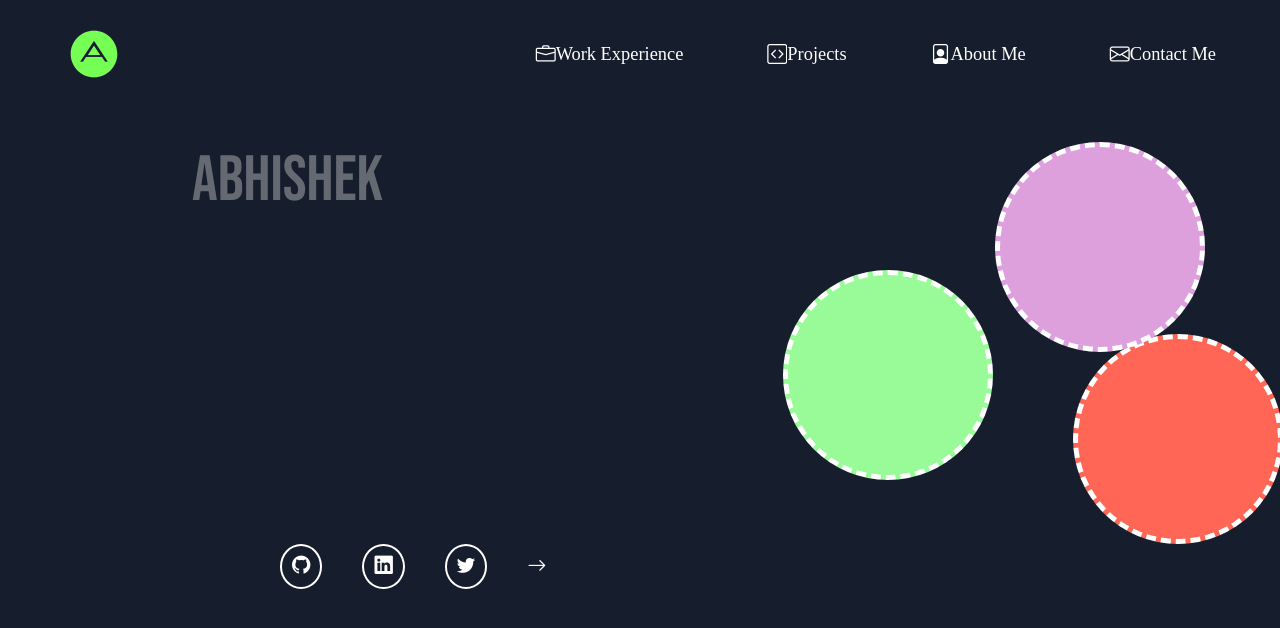
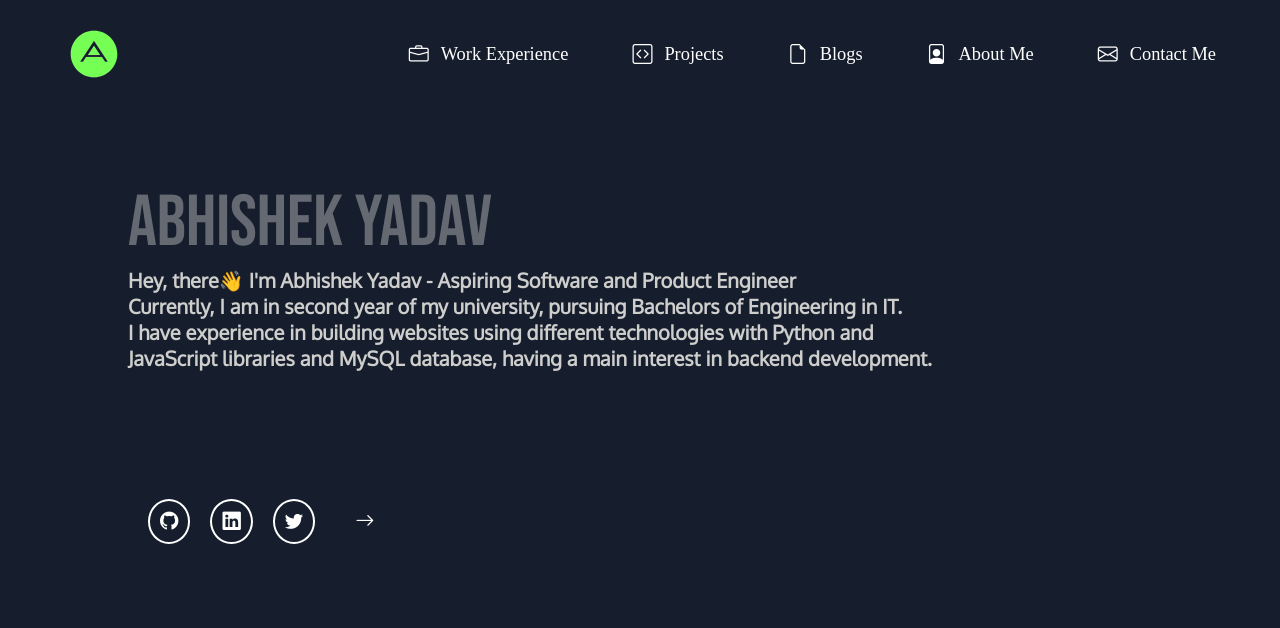
Before and after one commit to abhishekY2401/abhixyz, a React (Create React App) app: page / in a window 1280 px wide. Shown: the top 628 px of the page. Built offline with nearby package versions, Linux system fonts and the light colour scheme; a web font is replaced by a local one.

Commit message:
adjusted all texts and styles

```diff
--- a/src/App.css
+++ b/src/App.css
@@ -1,35 +1,52 @@
 @import url('https://fonts.googleapis.com/css2?family=Bebas+Neue&display=swap');
+@import url('https://fonts.googleapis.com/css2?family=Oxygen&display=swap');
+@import url('https://fonts.googleapis.com/css2?family=Titillium+Web&display=swap');
+
+* {
+  box-sizing: border-box;
+}
 
 h1 {
   color: #fff;
   text-align: center;
 }
 
-.short-intro {
-  margin-top: 5%;
-  margin-left: 15%;
+.names {
+  margin-top: 8%;
+  margin-left: 10%;
 }
 
-.short-intro > p {
+.names > p {
   font-family: 'Bebas Neue', cursive;
-  font-size: 4rem;
+  font-size: 4.5rem;
   color: rgb(220, 220, 221, 0.4);
+}
+
+.names > h4 {
+  font-size: 20px;
+  color: #cececc;
+  font-family: 'Oxygen', sans-serif;
 }
 
 main {
   display: flex;
 }
 
-.circles {
-  width: 200px;
-  height: 200px;
-  border-radius: 50%;
+/* .circles {
+  display: none;
+  width: 500px;
+  height: 400px;
+  transform: translate(50%, 30%);
   border: 5px dashed #fff;
+} */
+
+/* .circles-1 {
+  background-color: palegreen;
 }
 
-.circles-1 {
-  transform: translate(25rem, 15vw);
-  background-color: palegreen;
+.circles-1:hover {
+  cursor: pointer;
+  box-shadow: 2px 2px 10px 10px palegreen;
 }
 
 .circles-2 {
@@ -37,15 +54,25 @@ main {
   background-color: #f65f;
 }
 
+.circles-2:hover {
+  cursor: pointer;
+  box-shadow: 2px 2px 10px 10px #f65f;
+}
+
 .circles-3 {
-  transform: translate(12rem, 5vw);
+  transform: translate(13rem, 5vw);
   background-color: plum;
 }
 
+.circles-3:hover {
+  cursor: pointer;
+  box-shadow: 2px 2px 10px 10px plum;
+} */
+
 .social-links {
   width: 20%;
-  margin-top: 20vw;
-  margin-left: 15rem;
+  margin-top: 10vw;
+  margin-left: 8rem;
   display: flex;
   align-items: center;
 }
@@ -53,7 +80,7 @@ main {
 .github,
 .linkedin,
 .twitter {
-  margin-left: 40px;
+  margin-left: 20px;
   padding: 10px;
   border: 2px solid #fff;
   border-radius: 50%;
--- a/src/App.js
+++ b/src/App.js
@@ -6,12 +6,20 @@ function App() {
     <div className="App">
       <Navbar />
       <main>
-        <div className="short-intro">
-          <p>Abhishek</p>
+        <div className="names">
+          <p id="name">Abhishek Yadav</p>
+          <h4>
+            Hey, there👋 I'm Abhishek Yadav - Aspiring Software and Product
+            Engineer
+            <br />
+            Currently, I am in second year of my university, pursuing Bachelors
+            of Engineering in IT.
+            <br />I have experience in building websites using different
+            technologies with Python and <br />
+            JavaScript libraries and MySQL database, having a main interest in
+            backend development.
+          </h4>
         </div>
-        <div className="circles circles-1"></div>
-        <div className="circles circles-2"></div>
-        <div className="circles circles-3"></div>
       </main>
 
       <section>
--- a/src/Navbar.css
+++ b/src/Navbar.css
@@ -35,6 +35,8 @@ a {
 
 a:hover {
     text-decoration: underline;
+    color: #a5ffaa;
+    transition: 0.6s;
 }
 
 ul {
@@ -47,8 +49,9 @@ ul {
 .bi-briefcase,
 .bi-code-square,
 .bi-file-person,
-.bi-envelope {
+.bi-envelope,
+.bi-file-earmark {
     color: #fff;
     font-size: 20px;
-    margin-left: 20px;
+    margin-right: 12px;
 }
--- a/src/Navbar.js
+++ b/src/Navbar.js
@@ -15,6 +15,10 @@ const Navbar = () => {
             <i class="bi bi-code-square"></i>
             <a href="/">Projects</a>
           </li>
+          <li className="blog">
+            <i class="bi bi-file-earmark"></i>
+            <a href="/">Blogs</a>
+          </li>
           <li className="about">
             <i class="bi bi-file-person"></i>
             <a href="/">About Me</a>
```
